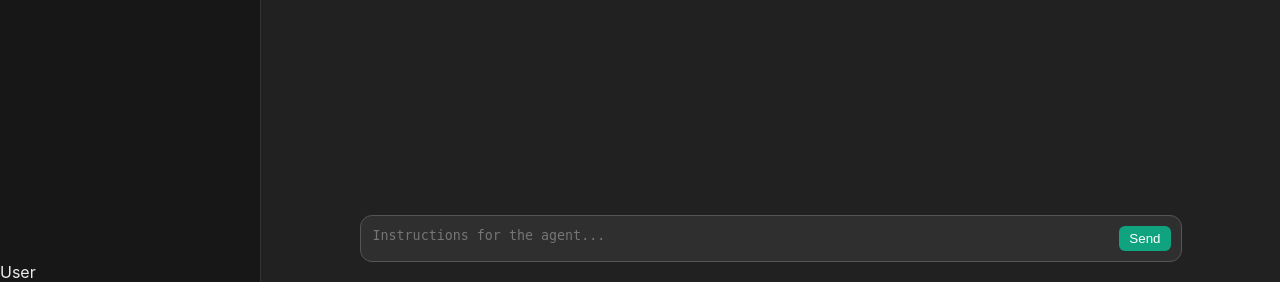
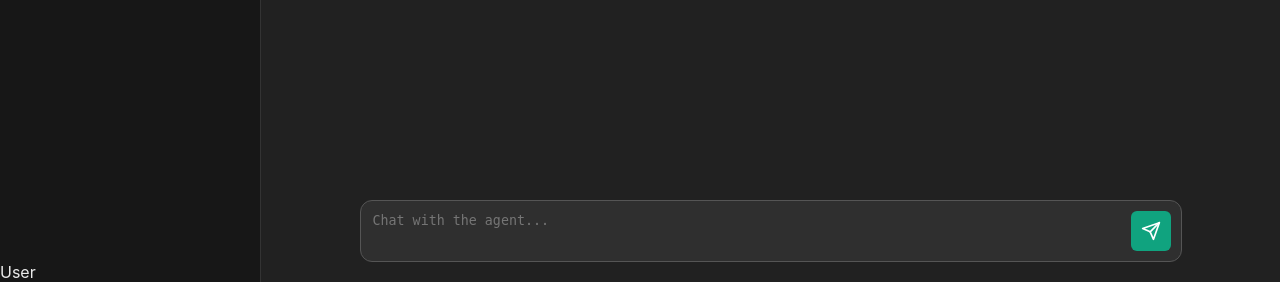
Before and after one commit to daviden1013/smolagentsUI, a Python web app: template src/smolagentsUI/templates/index.html in a window 1280 px wide. Shown: the part 518-800 px from the top of the page. Run offline with Jinja, Linux system fonts and the light colour scheme; the template is opened without the code that fills it, so the values that code supplies are empty; some libraries are stand-ins or nearby versions.

Commit message:
submit button style, submit on Enter

```diff
--- a/src/smolagentsUI/static/app.js
+++ b/src/smolagentsUI/static/app.js
@@ -201,6 +201,14 @@ sendBtn.addEventListener('click', () => {
     socket.emit('start_run', { message: text });
 });
 
+// Handle Enter key to send, Shift+Enter for newline
+userInput.addEventListener('keydown', (e) => {
+    if (e.key === 'Enter' && !e.shiftKey) {
+        e.preventDefault(); // Prevent the default newline insertion
+        sendBtn.click();    // Trigger the send logic
+    }
+});
+
 socket.on('stream_delta', (data) => {
     const div = getOrCreateStepContainer();
     currentStreamText += data.content;
--- a/src/smolagentsUI/static/style.css
+++ b/src/smolagentsUI/static/style.css
@@ -173,9 +173,19 @@ textarea {
     border: none;
     border-radius: 6px;
     color: white;
-    padding: 5px 10px;
+    padding: 0;
+    width: 40px;
+    height: 40px;
+    display: flex;
+    align-items: center;
+    justify-content: center;
     cursor: pointer;
     margin-left: 10px;
+    transition: background-color 0.2s;
+}
+
+#send-btn:hover {
+    background-color: #0d8a6a; /* Optional: slightly darker on hover */
 }
 
 img.agent-image {
--- a/src/smolagentsUI/templates/index.html
+++ b/src/smolagentsUI/templates/index.html
@@ -31,8 +31,13 @@
 
             <div class="input-area">
                 <div class="input-wrapper">
-                    <textarea id="user-input" placeholder="Instructions for the agent..." rows="1"></textarea>
-                    <button id="send-btn">Send</button>
+                    <textarea id="user-input" placeholder="Chat with the agent..." rows="1"></textarea>
+                    <button id="send-btn" title="Send message">
+                        <svg xmlns="http://www.w3.org/2000/svg" width="20" height="20" viewBox="0 0 24 24" fill="none" stroke="currentColor" stroke-width="2" stroke-linecap="round" stroke-linejoin="round">
+                            <line x1="22" y1="2" x2="11" y2="13"></line>
+                            <polygon points="22 2 15 22 11 13 2 9 22 2"></polygon>
+                        </svg>
+                    </button>
                 </div>
             </div>
         </div>
```
